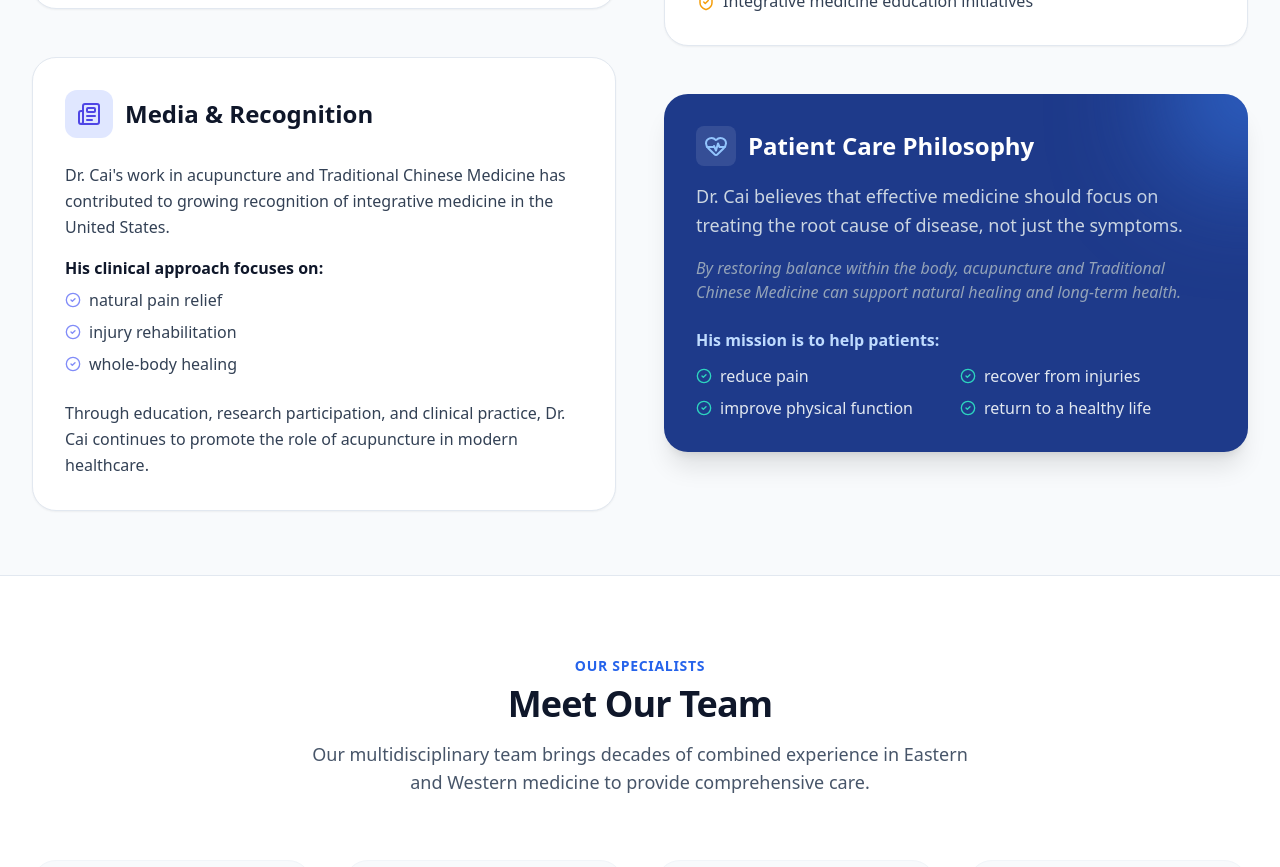
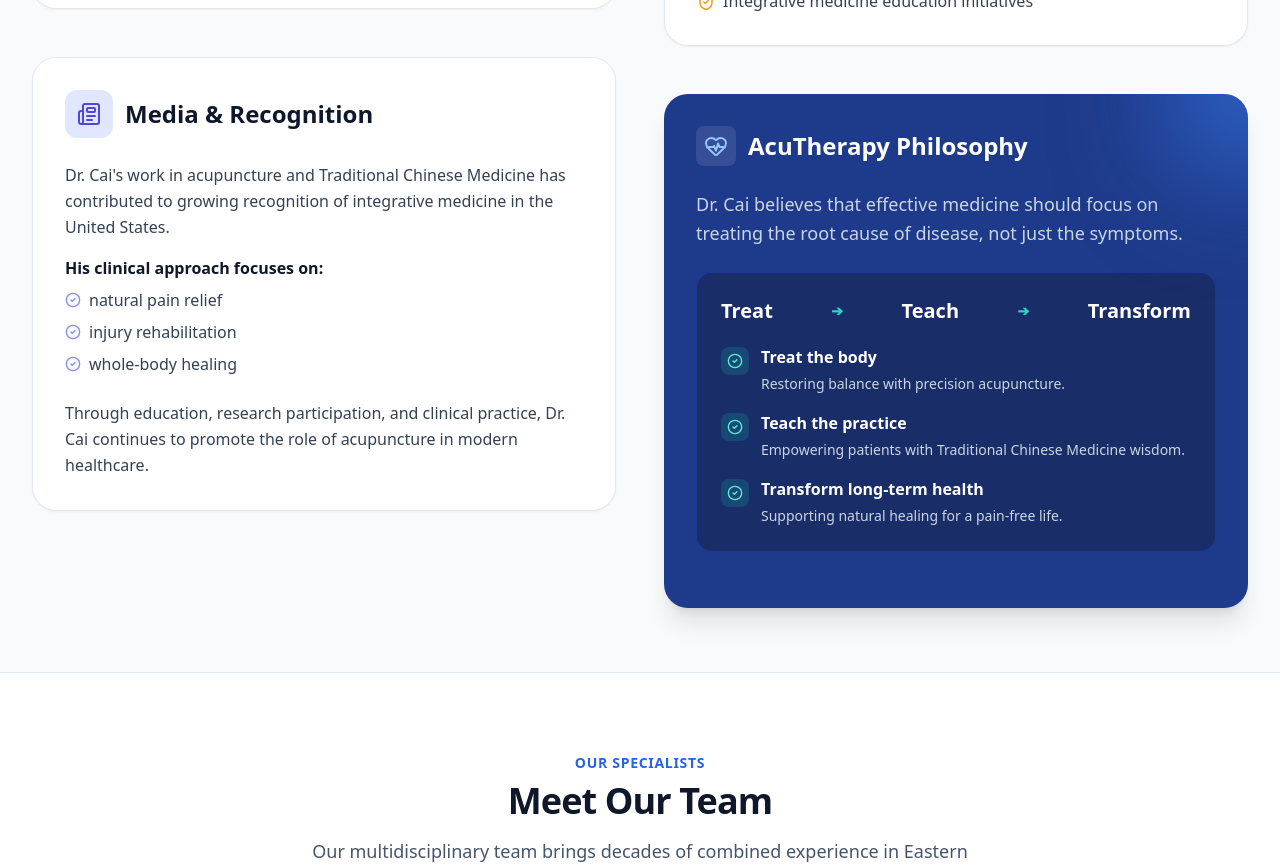
Before and after one commit to acutherapy/acutherapy-web-v2, a React (Vite) app: page /dr-david-cai-honolulu-acupuncturist in a window 1280 px wide. Shown: the part 2200-3067 px from the top of the page. Built offline with nearby package versions, Linux system fonts and the light colour scheme.

Commit message:
feat: upgrade patient care philosophy card to AcuTherapy Philosophy (Treat, Teach, Transform)

```diff
--- a/src/pages/AboutDrDavidCaiPage.tsx
+++ b/src/pages/AboutDrDavidCaiPage.tsx
@@ -184,26 +184,51 @@ export default function AboutDrDavidCaiPage() {
                                 </ul>
                             </div>
 
-                            {/* Section 6 — Patient Care Philosophy */}
+                            {/* Section 6 — AcuTherapy Philosophy */}
                             <div className="bg-blue-900 text-white p-8 rounded-3xl shadow-xl relative overflow-hidden">
                                 <div className="absolute top-0 right-0 w-32 h-32 bg-blue-500 rounded-full blur-3xl -mr-16 -mt-16"></div>
-                                <div className="flex items-center gap-3 mb-4">
+                                <div className="flex items-center gap-3 mb-6">
                                     <div className="p-2 bg-white/10 text-blue-300 rounded-lg"><HeartPulse size={24} /></div>
-                                    <h2 className="text-2xl font-bold text-white">Patient Care Philosophy</h2>
+                                    <h2 className="text-2xl font-bold text-white">AcuTherapy Philosophy</h2>
                                 </div>
-                                <p className="text-slate-300 leading-relaxed mb-4 text-lg">
+
+                                <p className="text-slate-300 leading-relaxed mb-6 text-lg">
                                     Dr. Cai believes that effective medicine should focus on treating the root cause of disease, not just the symptoms.
                                 </p>
-                                <p className="text-slate-400 mb-6 italic">
-                                    By restoring balance within the body, acupuncture and Traditional Chinese Medicine can support natural healing and long-term health.
-                                </p>
-                                <p className="text-blue-200 font-semibold mb-3">His mission is to help patients:</p>
-                                <ul className="grid grid-cols-2 gap-2 text-slate-200">
-                                    <li className="flex items-center gap-2"><CheckCircle2 className="text-teal-400" size={16} /> reduce pain</li>
-                                    <li className="flex items-center gap-2"><CheckCircle2 className="text-teal-400" size={16} /> recover from injuries</li>
-                                    <li className="flex items-center gap-2"><CheckCircle2 className="text-teal-400" size={16} /> improve physical function</li>
-                                    <li className="flex items-center gap-2"><CheckCircle2 className="text-teal-400" size={16} /> return to a healthy life</li>
-                                </ul>
+
+                                <div className="bg-blue-950/60 rounded-2xl p-6 mb-6 border border-blue-800/60">
+                                    <h3 className="text-blue-100 font-black text-xl mb-5 flex items-center gap-2 justify-between">
+                                        <span className="text-white">Treat</span>
+                                        <span className="text-teal-400 text-sm">➔</span>
+                                        <span className="text-white">Teach</span>
+                                        <span className="text-teal-400 text-sm">➔</span>
+                                        <span className="text-white">Transform</span>
+                                    </h3>
+
+                                    <ul className="space-y-4 text-slate-300">
+                                        <li className="flex items-start gap-3">
+                                            <div className="bg-teal-500/20 text-teal-300 p-1.5 rounded-lg shrink-0 mt-0.5"><CheckCircle2 size={16} /></div>
+                                            <div>
+                                                <strong className="text-white block mb-0.5">Treat the body</strong>
+                                                <span className="text-sm">Restoring balance with precision acupuncture.</span>
+                                            </div>
+                                        </li>
+                                        <li className="flex items-start gap-3">
+                                            <div className="bg-teal-500/20 text-teal-300 p-1.5 rounded-lg shrink-0 mt-0.5"><CheckCircle2 size={16} /></div>
+                                            <div>
+                                                <strong className="text-white block mb-0.5">Teach the practice</strong>
+                                                <span className="text-sm">Empowering patients with Traditional Chinese Medicine wisdom.</span>
+                                            </div>
+                                        </li>
+                                        <li className="flex items-start gap-3">
+                                            <div className="bg-teal-500/20 text-teal-300 p-1.5 rounded-lg shrink-0 mt-0.5"><CheckCircle2 size={16} /></div>
+                                            <div>
+                                                <strong className="text-white block mb-0.5">Transform long-term health</strong>
+                                                <span className="text-sm">Supporting natural healing for a pain-free life.</span>
+                                            </div>
+                                        </li>
+                                    </ul>
+                                </div>
                             </div>
                         </div>
 
```
